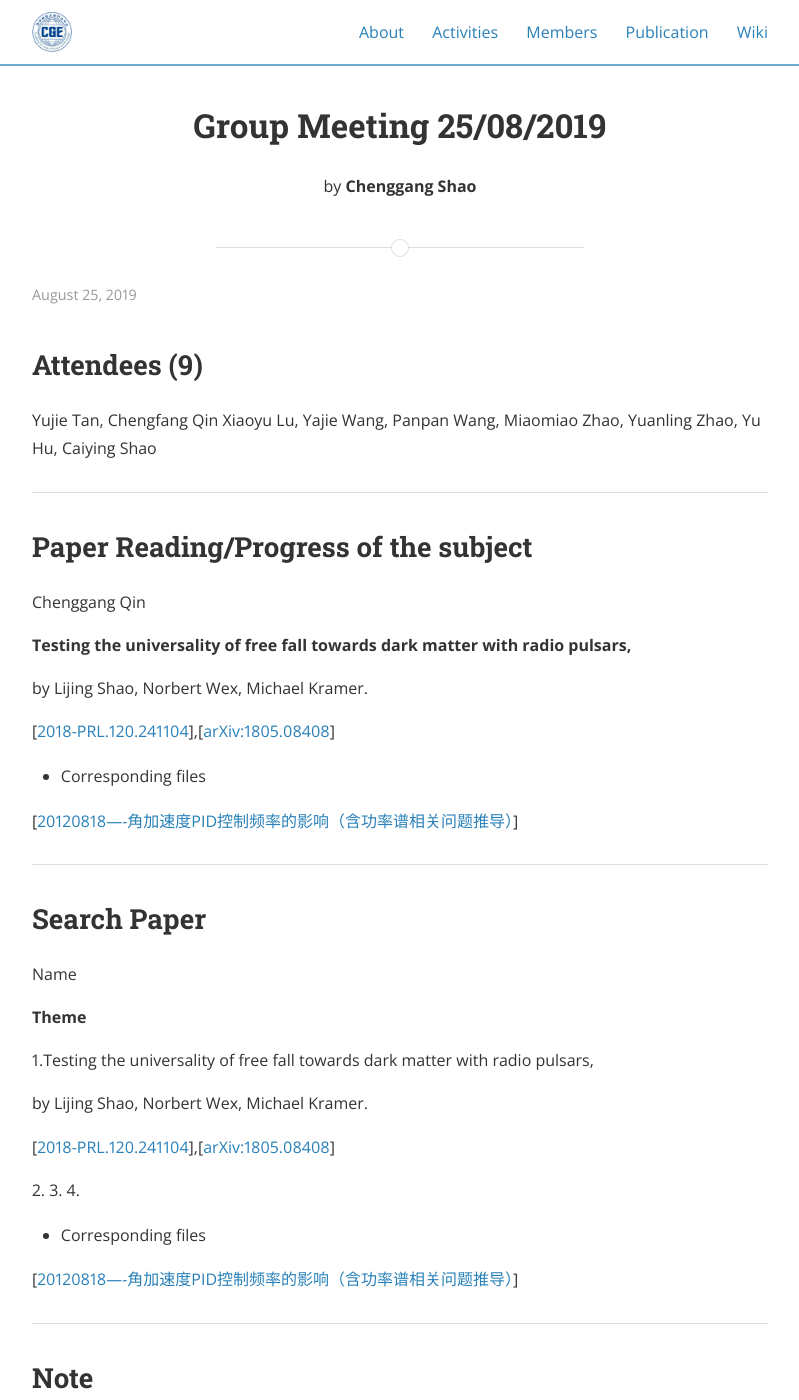
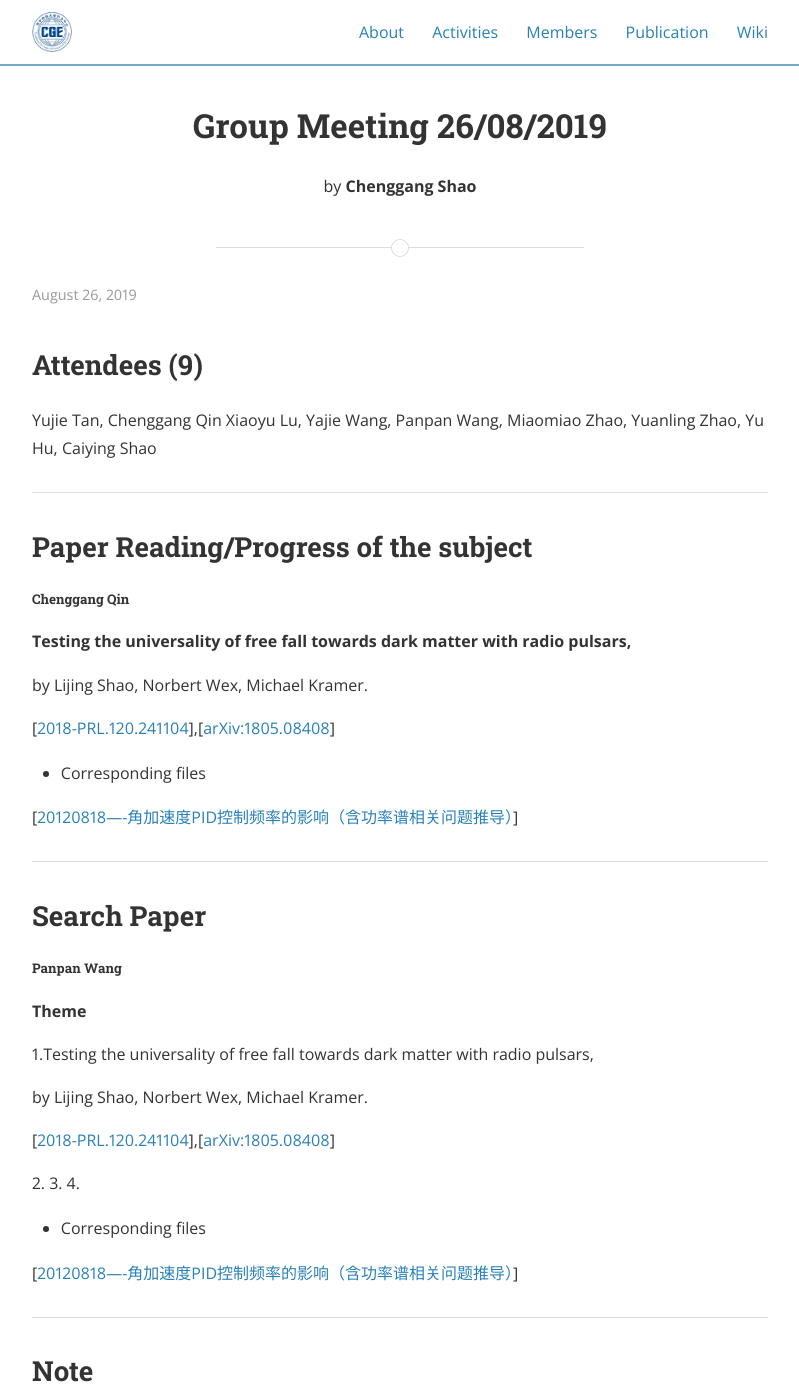
Before and after one commit to gravity-group/gravity-group.github.io, a Jekyll site: the page built from _posts/2019-08-26-group-meeting.md, in a window 1280 px wide and 1400 px high. Shown: the whole window, without its empty margins (240-1039 px from the left). Built offline with Jekyll 4.4.1, drawn with Linux system fonts in a browser that asks for light colours; nearby versions of some CDN libraries.

Commit message:
update 20190826

```diff
--- a/_posts/2019-08-25-group-meeting.md
+++ b/_posts/2019-08-26-group-meeting.md
@@ -1,20 +1,20 @@
 ---
 layout: post
-title:  "Group Meeting 25/08/2019"
-date:   2019-08-25
+title:  "Group Meeting 26/08/2019"
+date:   2019-08-26
 author: Chenggang Shao
 categories: activities
 ---
 
 ## Attendees (9)
 
-Yujie Tan, Chengfang Qin Xiaoyu Lu, Yajie Wang, Panpan Wang, Miaomiao Zhao, Yuanling Zhao, Yu Hu, Caiying Shao
+Yujie Tan, Chenggang Qin Xiaoyu Lu, Yajie Wang, Panpan Wang, Miaomiao Zhao, Yuanling Zhao, Yu Hu, Caiying Shao
 
 ---
 
 ## Paper Reading/Progress of the subject
 
-Chenggang Qin
+##### Chenggang Qin
 
 **Testing the universality of free fall towards dark matter with radio pulsars,**
 
@@ -31,7 +31,7 @@ by Lijing Shao, Norbert Wex, Michael Kramer.
 
 ## Search Paper
 
-Name
+##### Panpan Wang
 
 **Theme**
 
```
